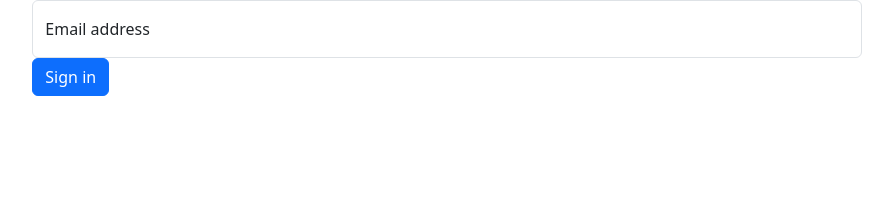
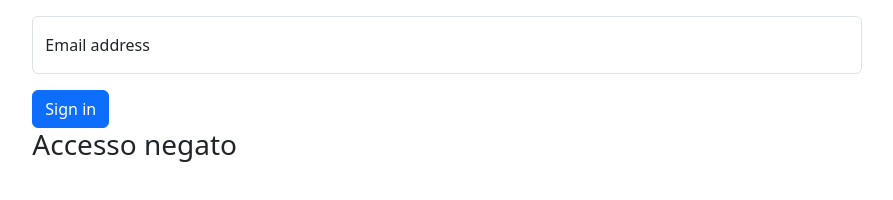
Before and after one commit to GabrielePazi/js-mail-dadi, a plain HTML site: page index.html in a window 1280 px wide. Both pictures are taken after a click on the button "Sign in". Shown: the whole page, without its empty margins (193-1086 px from the left). Drawn offline with nearby package versions, Linux system fonts and the light colour scheme.

Commit message:
1.4 in mail.js tolgo return e stampo in html

```diff
--- a/index.html
+++ b/index.html
@@ -12,10 +12,11 @@
   <div class="container-fluid">
     <div class="row justify-content-center">
       <div class="col-8">
-        <div class="form-floating mb-3">
+        <div class="form-floating mb-3 mt-3">
           <input id="userEmail" type="email" class="form-control" id="floatingInput" placeholder="name@example.com">
           <label for="floatingInput">Email address</label>
-          <button type="submit" class="btn btn-primary btn-submit">Sign in</button>
+          <button type="submit" class="btn btn-primary btn-submit mt-3">Sign in</button>
+          <h3 class="email-check"></h3>
         </div>
       </div>
     </div>
--- a/javascript/main.js
+++ b/javascript/main.js
@@ -1,5 +1,6 @@
 const storedEmails = ["mariorossi@gmail.com", "lucabianchi@gmail.com", "giuseppeverdi@tiscali.it"];
 const btnSubmit = document.querySelector(".btn-submit");
+const emailCheck = document.querySelector(".email-check");
 let userInputEmail = document.getElementById("userEmail");
 
 
@@ -8,13 +9,11 @@ btnSubmit.addEventListener("click", function () {
 
     for (i = 0; i < storedEmails.length; i++) {
       if (storedEmails[i] == userEmail) {
-        console.log("Accesso effettuato");
-        // oppure con i = storedEmails.length - 1;
-        return
+        emailCheck.innerHTML = "Accesso effettuato"
+        i = storedEmails.length - 1;
       } else {
-        console.log("Accesso negato");
-        //oppure con i = storedEmails.length - 1;
-        return
+        emailCheck.innerHTML = "Accesso negato"
+        i = storedEmails.length - 1;
       }
     }
   }
```
Also changed, not shown: javascript/dadi.js (line endings or trailing spaces).
